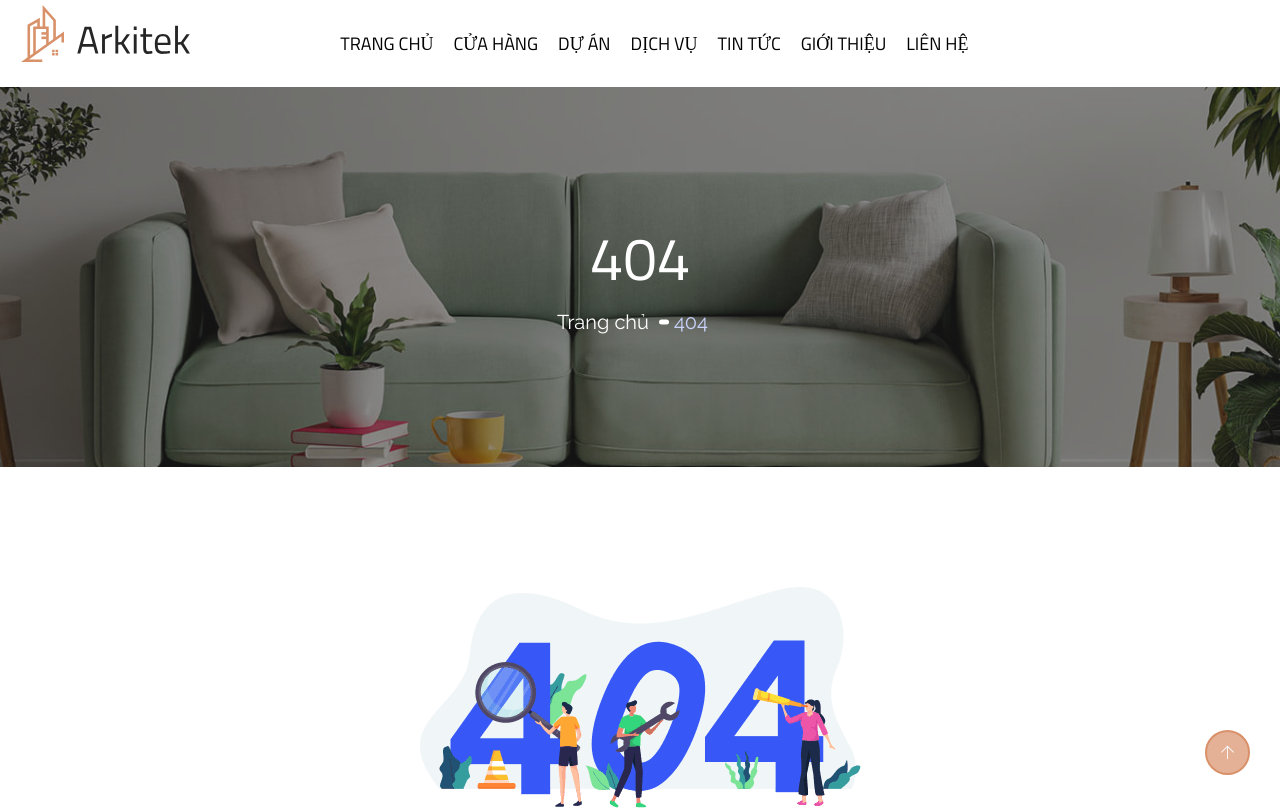
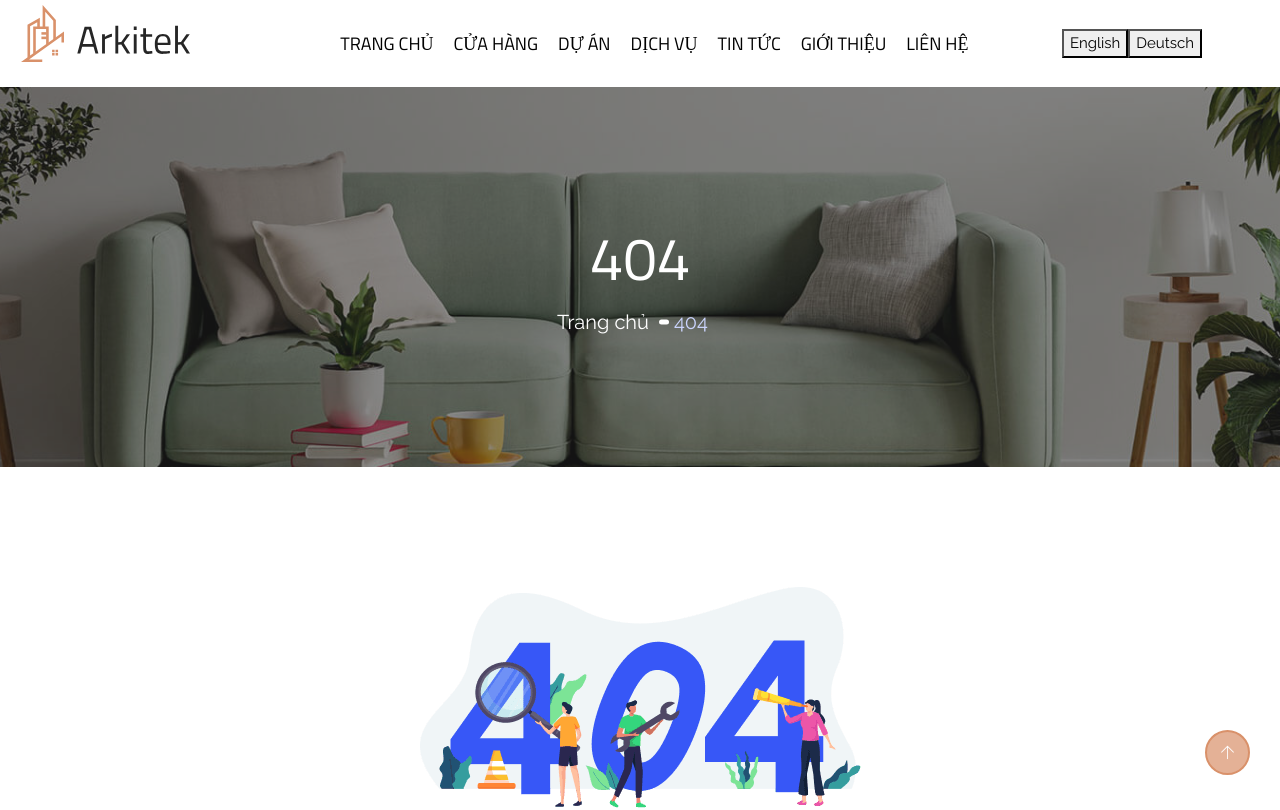
Before and after one commit to cntt2-linhhua/sorftware, a Next.js app: page /404 in a window 1280 px wide. Shown: the top 810 px of the page. Built offline with nearby package versions, Linux system fonts and the light colour scheme.

Commit message:
translation v1

```diff
--- a/components/header/index.js
+++ b/components/header/index.js
@@ -7,9 +7,16 @@ import { removeFromCart } from "../../store/actions/action";
 import Logo from '/public/images/logo.svg'
 import Image from 'next/image';
 import { useRouter } from 'next/router';
+import { useTranslation, Trans } from 'react-i18next';
+
+const lngs = {
+    en: { nativeName: 'English' },
+    de: { nativeName: 'Deutsch' }
+};
 
 
 const Header = (props) => {
+    const { t, i18n } = useTranslation();
     const { pathname } = useRouter()
     const ClickHandler = () => {
         window.scrollTo(10, 0);
@@ -63,6 +70,13 @@ const Header = (props) => {
                                     </ul>
                                 </div>
                             </div>
+                            <div className="col-lg-2 col-md-6 col-6">
+                                {Object.keys(lngs).map((lng) => (
+                                    <button key={lng} style={{ fontWeight: i18n.language === lng ? 'bold' : 'normal' }} onClick={() => i18n.changeLanguage(lng)}>
+                                        {lngs[lng].nativeName}
+                                    </button>
+                                ))}
+                            </div>
                         </div>
                     </div>
                 </nav>
@@ -72,7 +86,7 @@ const Header = (props) => {
 }
 
 const mapStateToProps = (_state) => {
-    return { };
+    return {};
 };
 
 
--- a/package.json
+++ b/package.json
@@ -13,7 +13,10 @@
     "animate.css": "^4.1.1",
     "bootstrap": "^5.1.3",
     "eslint-config-next": "^13.0.7",
+    "i18next": "^23.7.13",
+    "i18next-browser-languagedetector": "^7.2.0",
     "next": "^13.0.7",
+    "next-i18n-router": "^5.1.0",
     "react": "^18.2.0",
     "react-anchor-link-smooth-scroll": "^1.0.12",
     "react-animated-css": "^1.2.1",
@@ -22,6 +25,7 @@
     "react-datepicker": "^4.8.0",
     "react-dom": "^18.2.0",
     "react-fontawesome": "^1.7.1",
+    "react-i18next": "^14.0.0",
     "react-medium-image-zoom": "^4.3.4",
     "react-modal-video": "^2.0.1",
     "react-owl-carousel": "^2.3.1",
--- a/pages/_app.js
+++ b/pages/_app.js
@@ -12,6 +12,7 @@ import { store, persistor } from "../store/index";
 import { Provider } from "react-redux";
 import "slick-carousel/slick/slick.css";
 import "slick-carousel/slick/slick-theme.css";
+import './i18n'
 
 function MyApp({ Component, pageProps }) {
   return (
--- /dev/null
+++ b/pages/i18n.js
@@ -0,0 +1,47 @@
+import i18n from 'i18next';
+import { initReactI18next } from 'react-i18next';
+import LanguageDetector from 'i18next-browser-languagedetector';
+
+i18n
+  // detect user language
+  // learn more: https://github.com/i18next/i18next-browser-languageDetector
+  .use(LanguageDetector)
+  // pass the i18n instance to react-i18next.
+  .use(initReactI18next)
+  // init i18next
+  // for all options read: https://www.i18next.com/overview/configuration-options
+  .init({
+    debug: true,
+    fallbackLng: 'en',
+    interpolation: {
+      escapeValue: false, // not needed for react as it escapes by default
+    },
+    resources: {
+      en: {
+        translation: {
+          description: {
+            part1: 'Edit <1>src/App.js</1> and save to reload.',
+            part2: 'Learn React'
+          }
+        }
+      },
+      de: {
+        translation: {
+          description: {
+            part1: 'Ändere <1>src/App.js</1> und speichere um neu zu laden.',
+            part2: 'Lerne React'
+          },
+        }
+      },
+      ko: {
+        translation: {
+          description: {
+            part1: 'Ändere <1>src/App.js</1> und speichere um neu zu laden.',
+            part2: 'Lerne React'
+          },
+        }
+      },
+    }
+  });
+
+export default i18n;
--- a/pages/index.js
+++ b/pages/index.js
@@ -10,10 +10,13 @@ import Testimonial3 from '../components/Testimonial3/Testimonial3';
 import CtaSection from '../components/CtaSection/CtaSection';
 import BlogSection2 from '../components/BlogSection2/BlogSection2';
 import Footer from '../components/footer/Footer';
+import { useTranslation } from 'react-i18next';
 
 const HomePage = () => {
+    const { t } = useTranslation();
     return (
         <Fragment>
+            <p>{t('description.part2')}</p>
             <Navbar hclass={'wpo-header-style-3'} topbarNone={'topbar-none'} />
             <Hero3 />
             <About3 />
```
Also changed, not shown: styles/sass/style.css.
